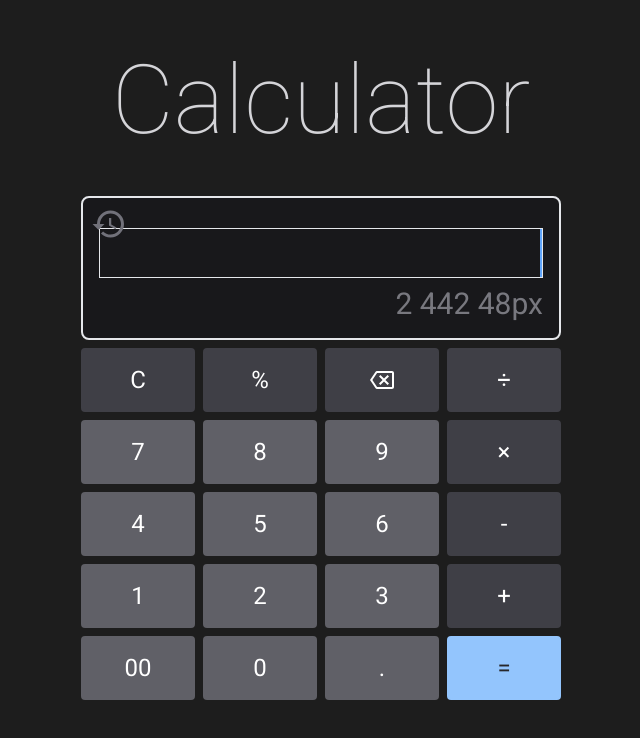
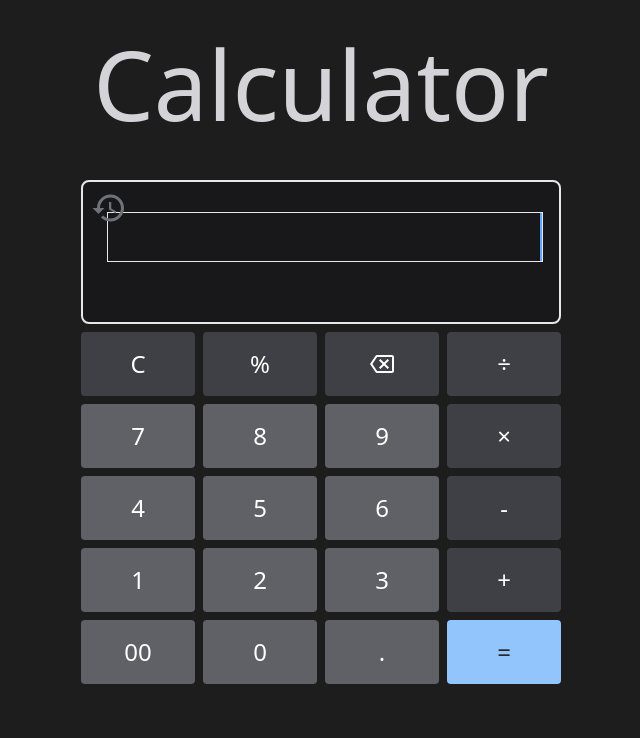
Before and after one commit to KillerMax4299/Calculator, a React (Vite) app: page / in a window 1280 px wide. Shown: the top 738 px of the page, without its empty margins (319-959 px from the left). Built offline with nearby package versions, Linux system fonts and the light colour scheme.

Commit message:
Revert "Updated textbox"
This reverts commit 269f3b8768e106ae145121b86b50d5f54f028daf.

```diff
--- a/index.html
+++ b/index.html
@@ -1,20 +1,14 @@
 <!doctype html>
 <html lang="en">
-
   <head>
     <meta charset="UTF-8" />
     <link rel="icon" type="image/svg+xml" href="/src/assets/tailwind.svg" />
     <meta name="viewport" content="width=device-width, initial-scale=1.0" />
     <script src="https://cdnjs.cloudflare.com/ajax/libs/mathjs/11.2.0/math.js"></script>
-  <link rel="preconnect" href="https://fonts.googleapis.com">
-  <link rel="preconnect" href="https://fonts.gstatic.com" crossorigin>
-  <link href="https://fonts.googleapis.com/css2?family=Roboto:wght@100;300;400&display=swap" rel="stylesheet">
     <title>Calculator</title>
   </head>
-
   <body>
     <div id="root" class="bg-zinc-300"></div>
     <script type="module" src="/src/main.jsx"></script>
   </body>
-
 </html>
--- a/src/components/Buttons.jsx
+++ b/src/components/Buttons.jsx
@@ -1,5 +1,4 @@
 
-import { useRef } from "react";
 import { MdOutlineBackspace } from "react-icons/md";
 const Buttons = ({ text, col , UpdateExp,Calculate}) => {
   let style;
@@ -15,12 +14,12 @@ const Buttons = ({ text, col , UpdateExp,Calculate}) => {
     if(e.target.value == '=')
       Calculate()
     else
-      UpdateExp(text)
+    UpdateExp(text)
   }
 
   switch (col) {
     case "dark":
-      style = `font-medium flex justify-center items-center text-2xl w-auto min-w-[5rem] h-16 rounded bg-zinc-700 text-white
+      style = `flex justify-center items-center text-2xl w-auto min-w-[5rem] h-16 rounded bg-zinc-700 text-white
       ring-1 ring-blue-50/[0] active:bg-zinc-700
       transition-all duration-200 hover:bg-zinc-600 active:ring-blue-50`;
       break;
--- a/src/components/Heading.jsx
+++ b/src/components/Heading.jsx
@@ -2,7 +2,7 @@ import React from "react";
 
 const Heading = () => {
   return (
-    <div className=" mb-12 mt-8">
+    <div className=" mb-12">
       <h1 className="text-8xl text-center text-zinc-300 font-extralight max-[500px]:text-[5rem]">
         Calculator
       </h1>
--- a/src/components/Textbox.jsx
+++ b/src/components/Textbox.jsx
@@ -3,30 +3,22 @@ import { MdHistory } from "react-icons/md";
 
 const Textbox = ({ exp }) => {
 
-  const [font_sz,setFont_sz] = useState(48)
+  const [res, setRes] = useState('')
   const spanbox = useRef('')
-  const parent_span = useRef()
-  const [res, setRes] = useState('')
-
-  function UpdateFont(){
-    setFont_sz(font_sz - 8)
-    console.log(font_sz)
-  }
 
   useEffect(() => {
     Math.floor(spanbox.current.getBoundingClientRect().width)
 
-    // spanbox.current.style.fontSize = font_sz + 'px'
-    setRes(`${Math.floor(spanbox.current.getBoundingClientRect().width)} ${parent_span.current.clientWidth} ${font_sz}px`)
+    setRes()
 
-  }, [exp,font_sz]);
+  }, [exp]);
 
   return (
     <div className="rounded-lg border-2 w-auto h-36 bg-zinc-900 row-span-2 col-span-full relative">
       <div className="flex flex-col justify-end h-3/5 text-white text-right p-1 px-4">
-        <History UpdateFont={UpdateFont}/>
-        <span ref={parent_span} className="border font-light overflow-hidden">
-          <span ref={spanbox} style={{lineHeight:'1',fontSize:`${font_sz}px`}} className="transition-all duration-300 border border-blue-400 w-fit max-w-full">{exp}</span>
+        <History />
+        <span className="border ml-2 font-light overflow-hidden">
+          <span ref={spanbox} className="text-5xl border border-blue-400 w-fit max-w-full">{exp}</span>
         </span>
       </div>
       <div className="h-2/5 text-zinc-400/70 font-normal text-right p-1 px-4">
@@ -38,10 +30,10 @@ const Textbox = ({ exp }) => {
 
 export default Textbox;
 
-const History = ({UpdateFont}) => {
+const History = () => {
   return (
     <>
-      <button className="absolute top-2 left-2" onClick={UpdateFont}>
+      <button className="absolute top-2 left-2">
         <MdHistory className="text-4xl text-zinc-500 hover:text-zinc-300 transition-all active:text-blue-300/90" />
       </button>
     </>
--- a/src/index.css
+++ b/src/index.css
@@ -6,6 +6,3 @@ body{
   background-color: rgb(29, 29, 29);
   overflow: hidden;
 }
-button{
-  -webkit-tap-highlight-color: transparent;
-}
--- a/tailwind.config.js
+++ b/tailwind.config.js
@@ -9,10 +9,6 @@ export default {
     "./src/**/*.{js,ts,jsx,tsx,mdx}",
   ],
   theme: {
-    fontFamily: {
-      'sans': ['Roboto'],
-
-    },
     extend: {},
   },
   plugins: [],
```
Also changed, not shown: 1 other file (tests, documents, lock files or other folders). Lines whose indentation alone changed are shown as unchanged.
